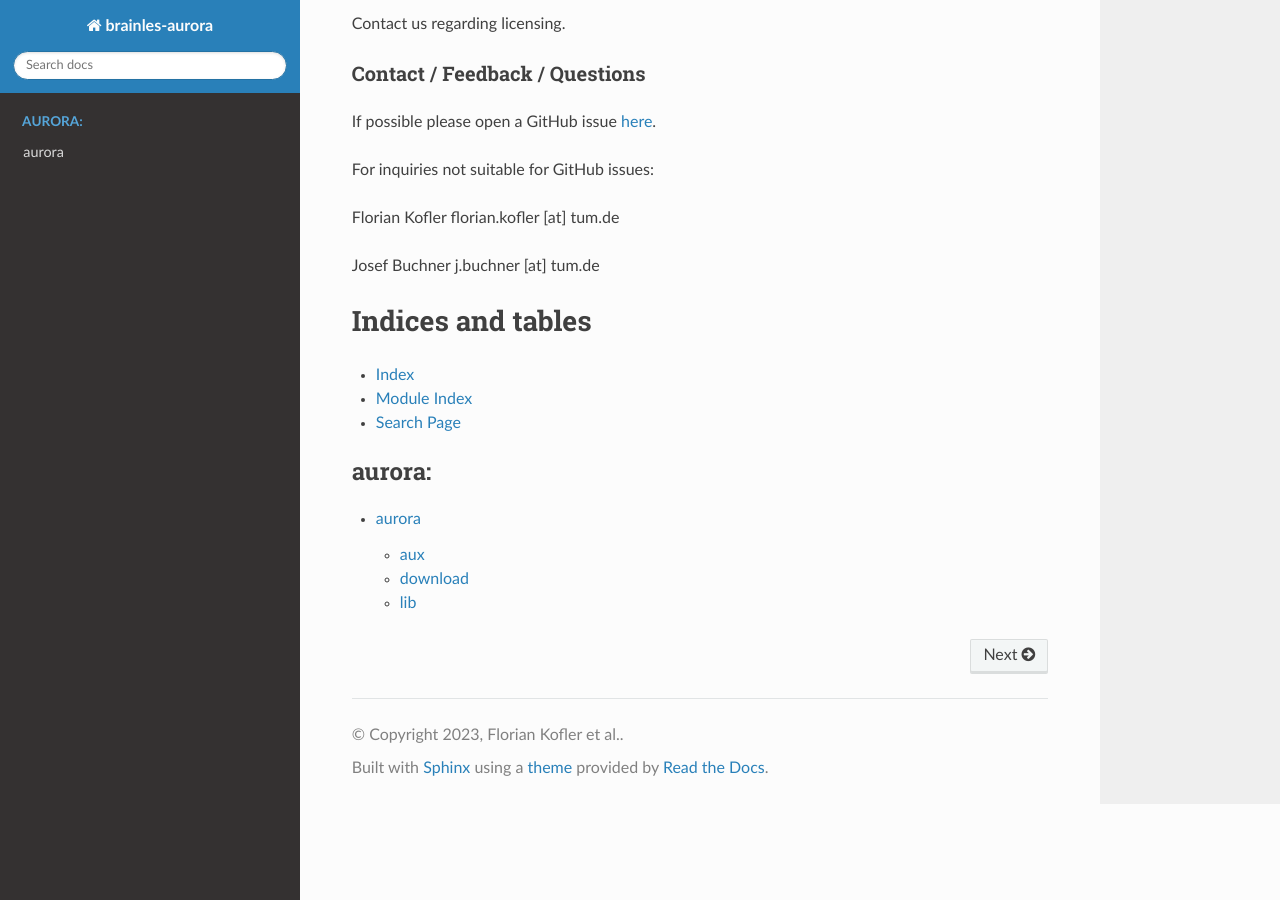
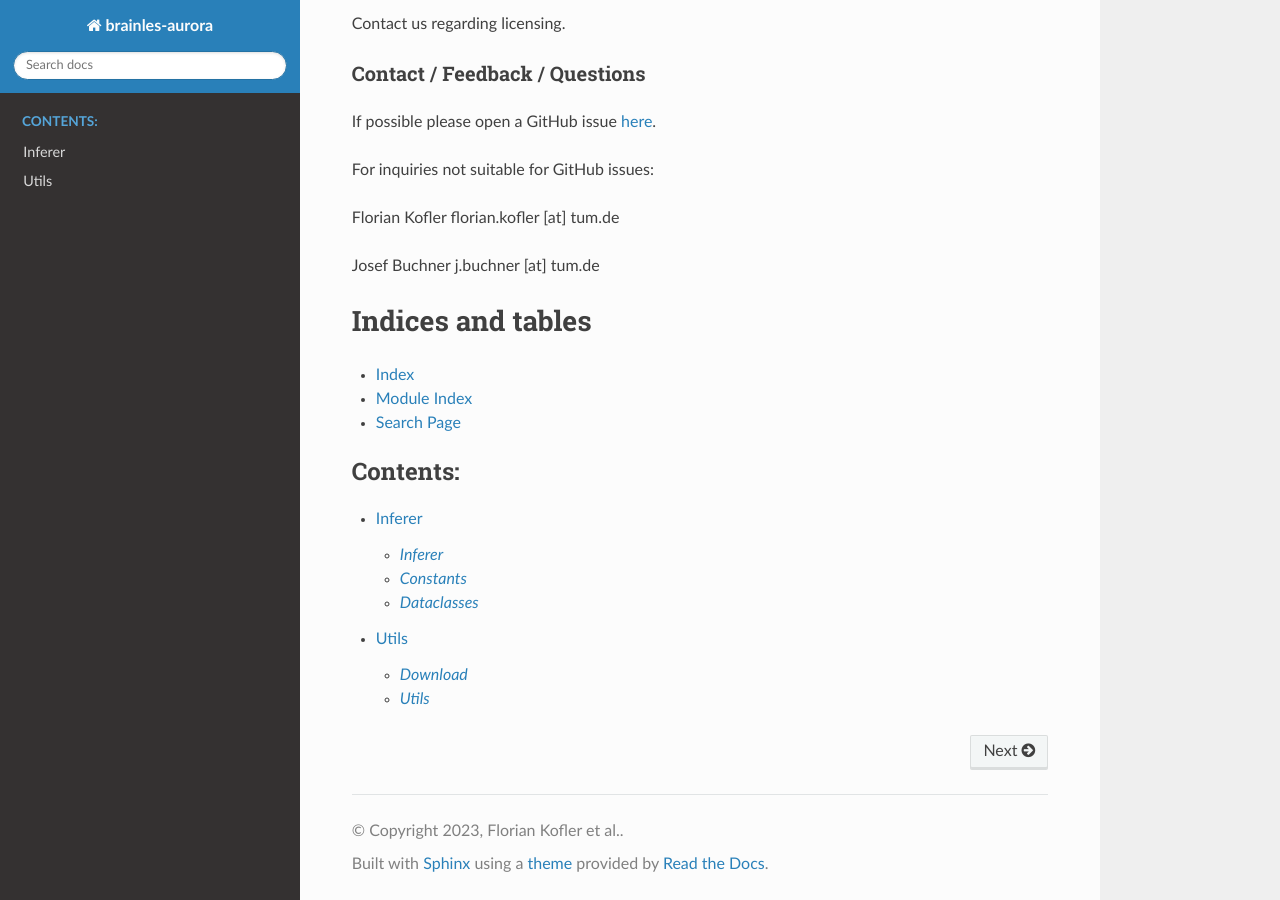
Before and after one commit to BrainLesion/AURORA, a Sphinx documentation site: the page built from docs/source/index.rst, in a window 1280 px wide and 900 px high, scrolled down 1538 px. Built offline with Sphinx 7.4.7 and the Read the Docs theme 2.0.0, drawn with Linux system fonts in a browser that asks for light colours.

Commit message:
- add basic support for inferer rtd

```diff
--- a/docs/source/aurora.rst
+++ /dev/null
@@ -1,19 +0,0 @@
-aurora
-=================================================
-
-
-aux
---------------------------------------------
-
-.. automodule:: brainles_aurora.aux
-
-
-download
---------------------------------------
-
-.. automodule:: brainles_aurora.download
-
-lib
---------------------------------------
-
-.. automodule:: brainles_aurora.lib
--- a/docs/source/index.rst
+++ b/docs/source/index.rst
@@ -25,6 +25,7 @@ Indices and tables
 
 .. toctree::
    :maxdepth: 2
-   :caption: aurora:
+   :caption: Contents:
 
-   aurora.rst
+   inferer
+   utils
--- /dev/null
+++ b/docs/source/inferer.rst
@@ -0,0 +1,19 @@
+Inferer
+========================
+
+`Inferer`
+--------------------
+.. automodule:: brainles_aurora.inferer.inferer
+    :members:
+
+
+`Constants`
+--------------------
+.. automodule:: brainles_aurora.inferer.constants
+    :members:
+
+
+`Dataclasses`
+--------------------
+.. automodule:: brainles_aurora.inferer.dataclasses
+    :members:
--- /dev/null
+++ b/docs/source/utils.rst
@@ -0,0 +1,12 @@
+Utils
+==========
+
+`Download`
+--------------------
+.. automodule:: brainles_aurora.utils.download
+    :members:
+
+`Utils`
+--------------------
+.. automodule:: brainles_aurora.utils.utils
+    :members:
```
Also changed, not shown: 1 other file.
